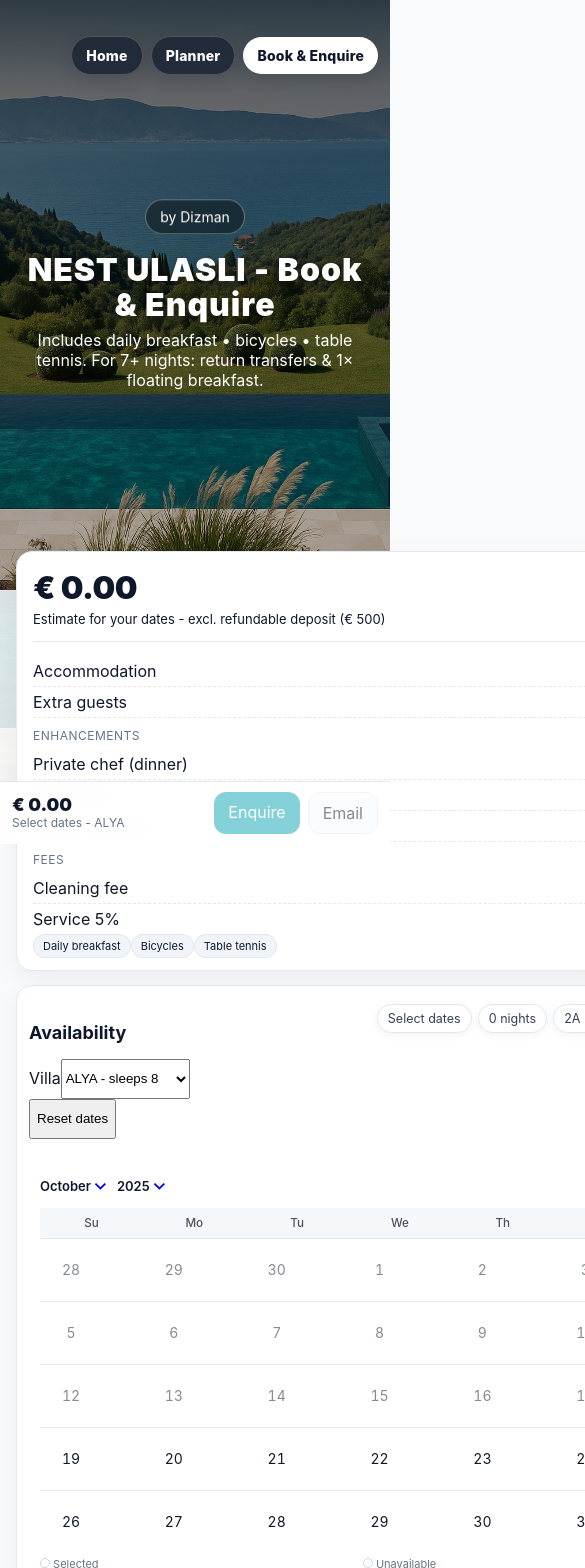
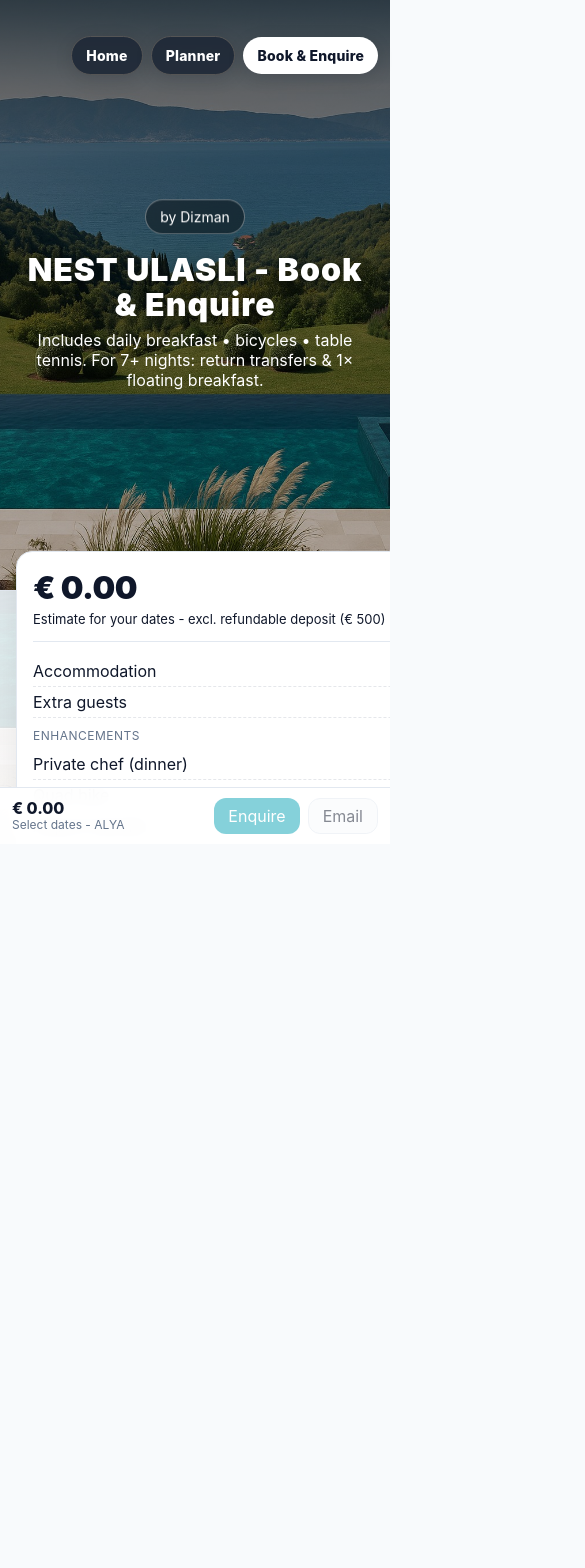
Before and after one commit to dirvass/nest-planner, a React (Vite) app: page /book in a window 390 px wide. Shown: the top 1568 px of the page, 585 px wide, since content can reach past the window. After the commit the page ends 844 px from the top, so only its background shows below. Built offline with nearby package versions, Linux system fonts and the light colour scheme.

Commit message:
Update styles.css

```diff
--- a/src/styles.css
+++ b/src/styles.css
@@ -475,3 +475,52 @@ select,input,button,textarea{ min-height: 40px; }
 /* 2.9 – Table: horizontal scroll on mobile (planner) */
 .table-wrap{ overflow-x: auto; -webkit-overflow-scrolling: touch; }
 table{ min-width: 720px; }  /* allow scroll instead of squish on phones */
+/* Prevent horizontal scroll on mobile when calendar is scaled */
+html, body { overflow-x: hidden; }
+.no-overflow { overflow: hidden; max-width: 100%; }
+
+/* Booking grid - summary first on mobile, calendar second */
+.booking-grid.booking-grid--summary-dominant{
+  grid-template-columns: 1.1fr 0.65fr;
+  gap: 18px;
+}
+@media (max-width: 980px){
+  .booking-grid.booking-grid--summary-dominant{
+    grid-template-columns: 1fr;
+  }
+  /* Put summary before the calendar on small screens */
+  .summary{ order: -1; }
+}
+
+/* Compact DayPicker - keep small on all screens and especially mobile */
+.shrink-65 .rdp{ transform: scale(0.60); transform-origin: top left; }
+@media (max-width: 980px){
+  .shrink-65 .rdp{ transform: scale(0.70); }  /* slightly larger but still compact */
+}
+
+/* Sticky bottom booking bar - visible on mobile only */
+.bottom-bar{
+  position: sticky; bottom: 0; left: 0; right: 0;
+  background: rgba(255,255,255,.96);
+  backdrop-filter: blur(8px);
+  border-top: 1px solid var(--border);
+  padding: 10px 12px;
+  display: none; align-items: center; gap: 10px; z-index: 50;
+}
+.bottom-bar .info{ display:flex; flex-direction:column; line-height:1.15 }
+.bottom-bar .total{ font-weight: 800; font-size: 16px }
+.bottom-bar .sub{ color: var(--muted); font-size: 12px }
+.bottom-bar .actions{ display:flex; gap:8px; margin-left:auto }
+.bottom-bar .btn{ height: 36px; display:inline-flex; align-items:center; }
+
+@media (max-width: 980px){
+  .bottom-bar{ display: flex; }
+  /* hide duplicate CTAs in sidebar on mobile to avoid double actions */
+  .summary-ctas{ display: none; }
+}
+
+/* Make select controls easier to tap on mobile */
+.select-wrap select{ min-height: 40px; }
+
+/* Make the calendar card truly fluid */
+.calendar-card{ max-width: 100%; }
```
